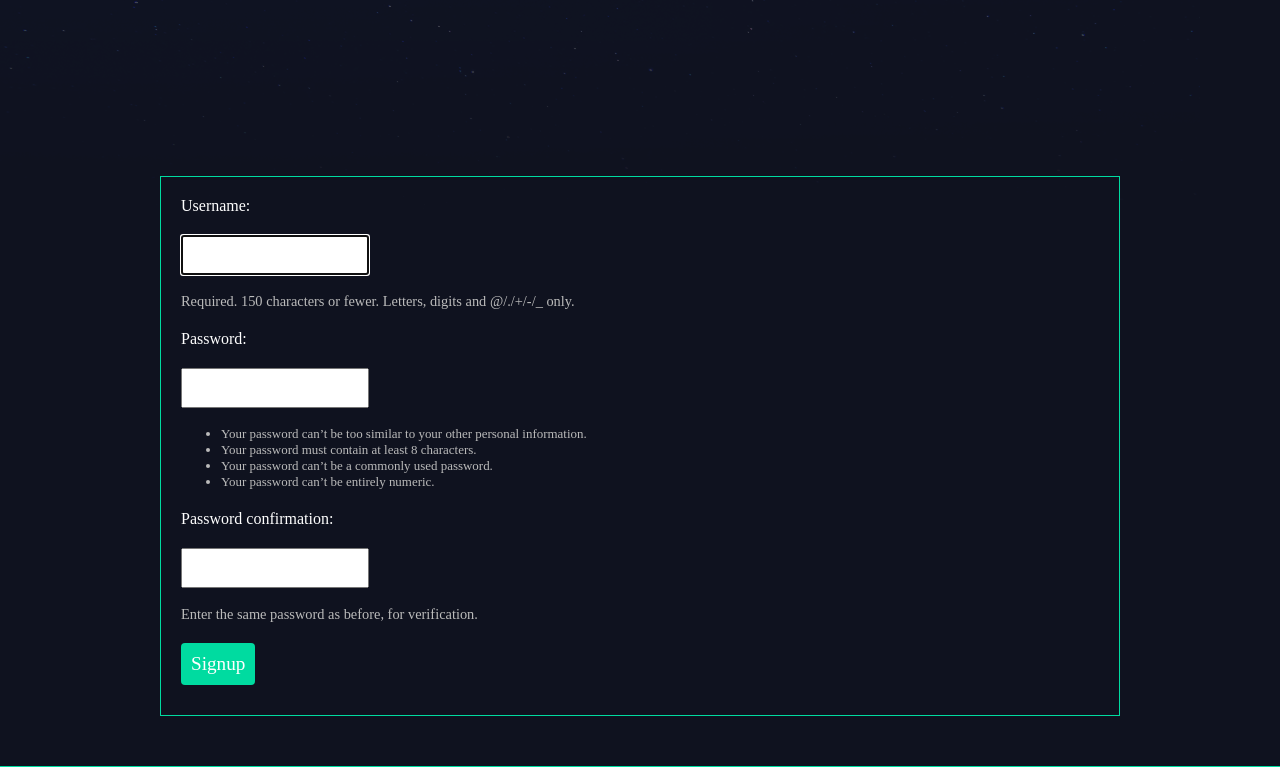
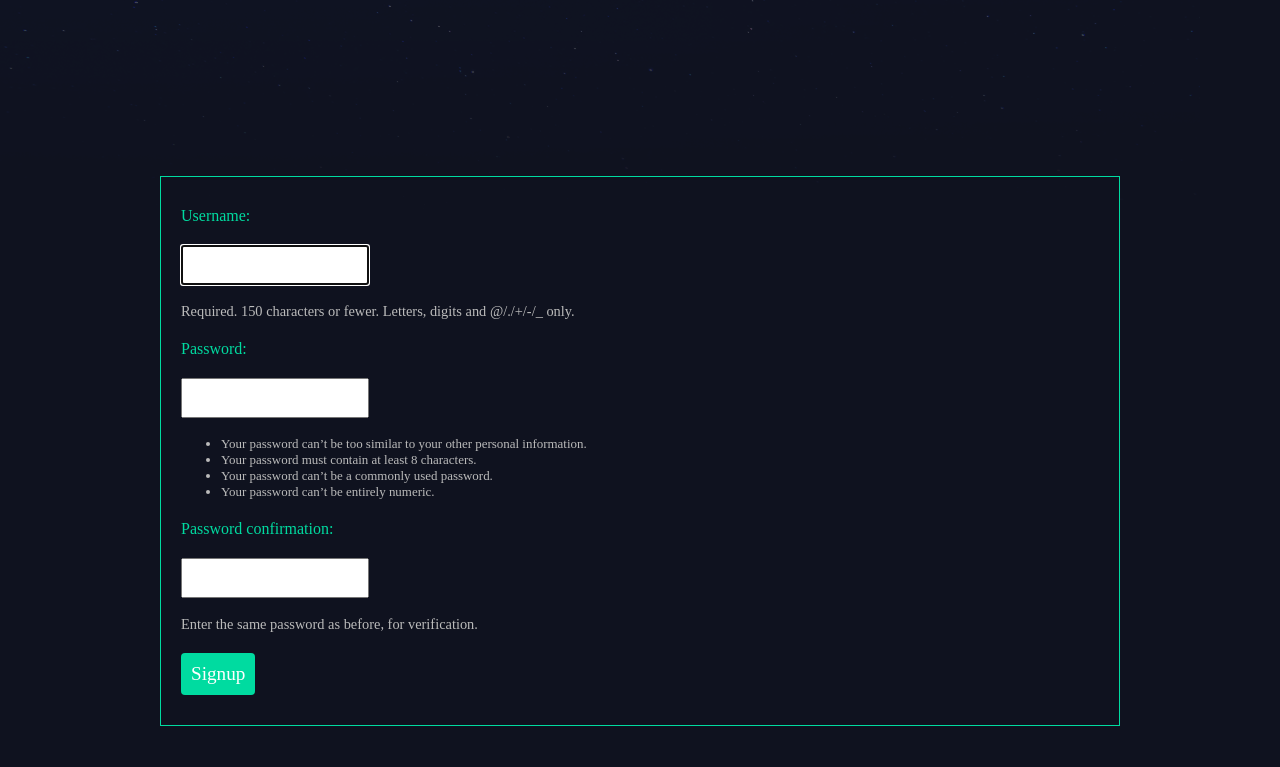
Before and after one commit to hamidbahram/Articl-web, a Django app: page /accounts/signup/ in a window 1280 px wide. Shown: the part 228-995 px from the top of the page. Run offline with Django 3.2, Linux system fonts and the light colour scheme; some libraries are stand-ins or nearby versions.

```diff
--- a/articles/templates/articles/article_list.html
+++ b/articles/templates/articles/article_list.html
@@ -14,7 +14,8 @@
         {% for article in articles %}
             <div class="article">
                 <h2><a href="{% url 'articles:detail' slug=article.slug %}">{{ article.title }}</a></h2>
-                <p>{{ article.snippet }}</p>
+                <p>{{ article.body|safe|truncatechars_html:50 }}</p>
+                {% comment %} <p>{{ article.snippet |safe}}</p> {% endcomment %}
                 <p> create : {{ article.date }}</p>
                 <p> update : {{ article.updatedatetime }}</p>
                 <p class="author">added by {{ article.author.username }}</p>
--- a/assets/styles.css
+++ b/assets/styles.css
@@ -242,3 +242,9 @@ a.about{
     font-size: 1.0em;
     border-radius: 10px;
 }
+
+.site-form label{
+    display:block;
+    color:#00dba0;
+    margin:10px 0 0 0;
+}
--- a/djangonautic/settings.py
+++ b/djangonautic/settings.py
@@ -134,7 +134,8 @@ STATIC_ROOT = os.path.join(BASE_DIR, 'staticfiles')
 
 MEDIA_URL = '/media/'
 MEDIA_ROOT = os.path.join(BASE_DIR, 'media')
-#MEDIA_ROOT = '/media/'
+#ckeditor
+MEDIA_ROOT = 'media'
 
 #ckeditor settings
 CKEDITOR_CONFIGS = {
```
